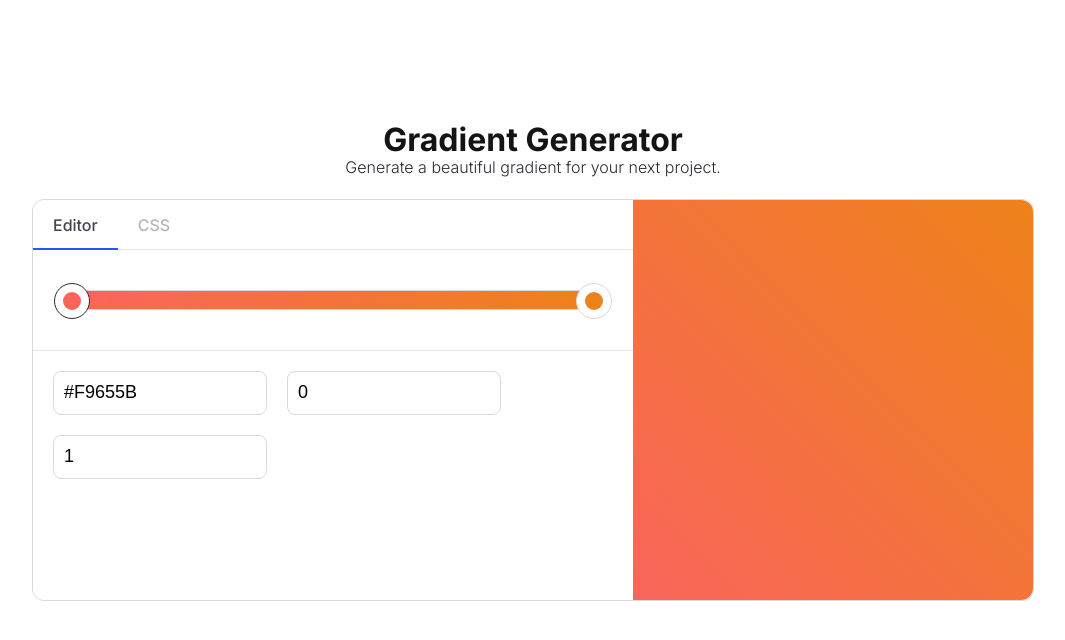
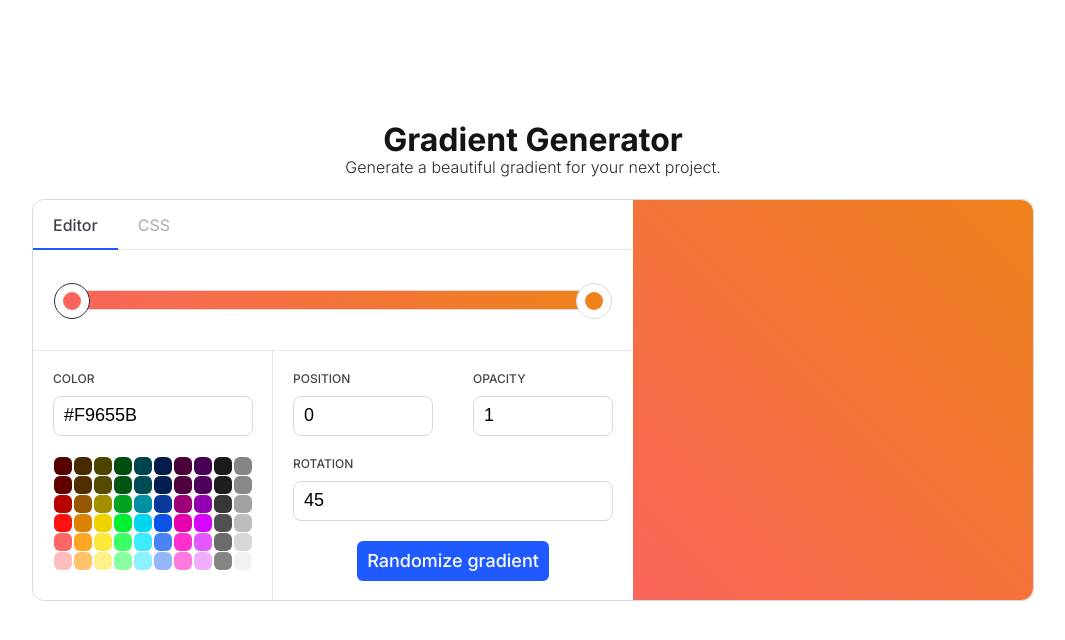
Before and after one commit to liskapolarni/gradient-generator, a Vue app: page / in a window 1280 px wide. Shown: the top 640 px of the page, without its empty margins (107-1172 px from the left). Built offline with nearby package versions, Linux system fonts and the light colour scheme.

Commit message:
added a basic color picker, new colors get the average color of their neighbours

```diff
--- a/package.json
+++ b/package.json
@@ -7,11 +7,13 @@
     "build": "vue-cli-service build"
   },
   "dependencies": {
+    "color": "^3.1.3",
     "core-js": "^3.6.5",
     "vue": "^3.0.0",
     "vue-code-highlight": "^0.7.8"
   },
   "devDependencies": {
+    "@types/color": "^3.0.1",
     "@vue/cli-plugin-babel": "~4.5.0",
     "@vue/cli-service": "~4.5.0",
     "@vue/compiler-sfc": "^3.0.0",
--- /dev/null
+++ b/src/components/ColorPicker.vue
@@ -0,0 +1,104 @@
+<template>
+    <div id="color-picker">
+        <slot></slot>
+
+        <div id="colors" class="ml-20 mt-20">
+            <div class="color-column" v-for="colorType in colors" :key="colorType">
+                <div class="color"
+                    v-for="color in defaultColors[colorType]"
+                    :style="{ backgroundColor: color }"
+                    @click="setColor(color)"
+                    :key="color">
+                </div>
+            </div>
+        </div>
+    </div>
+</template>
+
+<script>
+export default {
+    data() {
+        return {
+            defaultColors: {
+                red: ['#570100'],
+                orange: ['#472a00'],
+                yellow: ['#4d4400'],
+                green: ['#004d10'],
+                cyan: ['#00454d'],
+                blue: ['#041b4a'],
+                magenta: ['#4a0038'],
+                purple: ['#460054'],
+                black: ['#1a1a1a'],
+                white: ['#858585']
+            }
+        }
+    },
+    methods: {
+        setColor(color) {
+            this.$emit('set-color', color)
+        }
+    },
+    computed: {
+        colors() {
+            return Object.keys(this.defaultColors)
+        }
+    },
+    mounted() {
+        const Color = require('color')
+
+        this.colors.forEach((color) => {
+            const base = Color.rgb(this.defaultColors[color][0])
+            for (let i in [...Array(5)]) {
+                const multiplier = color == 'white' ? 0.02 : 0.1
+                const modified = base.lighten((i+1)*multiplier)
+                this.defaultColors[color].push(modified.hex())
+            }
+        })
+    }
+}
+</script>
+
+<style lang="scss">
+@import "../sass/_variables.scss";
+
+#color-picker {
+    position: relative;
+    display: inline-block;
+    height: 250px;
+    width: 240px;
+    box-sizing: border-box;
+    border-right: 1px solid $light-200;
+}
+
+#colors {
+    width: 200px;
+    height: 120px;
+
+    .color-column {
+        display: inline-block;
+        vertical-align: top;
+        height: 120px;
+        width: 20px;
+    }
+
+    .color {
+        width: 18px;
+        height: 18px;
+        margin: 1px 0 0 1px;
+        cursor: pointer;
+        transition: all 0.1s ease;
+        box-sizing: border-box;
+        border-radius: 6px;
+
+        &:hover {
+            transform: scale(1.1);
+            box-shadow: 2px 2px 32px rgba($dark-300, 0.2);
+            border: 1px solid $dark-100;
+        }
+
+        &:active {
+            transform: scale(1.05);
+        }
+    }
+}
+</style>
--- a/src/components/GradientGenerator.vue
+++ b/src/components/GradientGenerator.vue
@@ -8,7 +8,8 @@
                 :gradient-colors="gradientColors"
                 :selected-color="selectedColor"
                 :gradient-style="getStyle"
-                @update="updateGradient"
+                :rotation="rotation"
+                @update="update"
                 @select-color="selectColor"
                 @set-color-props="setColorProps"
                 @new-color="newColor" />
@@ -31,8 +32,8 @@ export default {
     data() {
         return {
             gradientColors: [
-                { hex: '#F9655B', position: 0, opacity: 1 },
-                { hex: '#EE821A', position: 100, opacity: 1 }
+                { id: 0, hex: '#F9655B', position: 0, opacity: 1 },
+                { id: 1, hex: '#EE821A', position: 100, opacity: 1 }
             ],
             selectedColor: 0,
             rotation: 45,
@@ -40,11 +41,13 @@ export default {
         }
     },
     methods: {
-        updateGradient(colorObject) {
-            this.gradientColors[this.selectedColor] = {...colorObject}
+        update(colorObject, rotation) {
+            const index = this.gradientColors.indexOf(this.gradientColors.find(object => object.id == colorObject.id))
+            this.gradientColors[index] = {...colorObject}
+            this.rotation = rotation
         },
-        selectColor(color) {
-            this.selectedColor = this.gradientColors.findIndex(object => object.hex == color)
+        selectColor(id) {
+            this.selectedColor = id
         },
         getStyle({ rotate, customRotation }) {
             const colors = this.gradientColors.map(color => `${color.hex} ${color.position}%`).join(", ")
@@ -53,18 +56,79 @@ export default {
             return `linear-gradient(${rotation}deg, ${colors})`
         },
         setColorProps(props) {
-            this.gradientColors[props.id] = {
-                hex: props.hex,
-                position: props.position,
-                opacity: props.opacity
+            for (let object of this.gradientColors) {
+                if (object.id == props.id) {
+                    Object.assign(object, {
+                        hex: props.hex,
+                        position: props.position,
+                        opacity: props.opacity
+                    })
+                }
             }
         },
         newColor(position) {
+            const Color = require('color')
+
             this.gradientColors.push({
+                id: this.gradientColors.length,
                 hex: '#ffffff',
                 position: position,
                 opacity: 1
             })
+
+            this.sortColors()
+
+            const index = this.gradientColors.indexOf(this.gradientColors.find(object => object.id == this.gradientColors.length-1))
+            let beforeColor, afterColor
+
+            if (index > 0) {
+                const {hex, position} = this.gradientColors[index-1]
+                beforeColor = { hex: hex, rgb: Color.rgb(hex).color, position: position }
+            }
+
+            if (index < this.gradientColors.length-1) {
+                const {hex, position} = this.gradientColors[index+1]
+                afterColor = { hex: hex, rgb: Color.rgb(hex).color, position: position }
+            }
+
+            let mixedColor
+            if (beforeColor && afterColor) {
+                const averageRGB = [...Array(3).keys()].map(index => (beforeColor.rgb[index]+afterColor.rgb[index])/2)
+                const averageColor = Color.rgb(averageRGB).hex()
+
+                mixedColor = averageColor
+            } else if (beforeColor) {
+                mixedColor = beforeColor.hex
+            } else {
+                mixedColor = afterColor.hex
+            }
+
+            Object.assign(this.gradientColors[index], {
+                hex: mixedColor
+            })
+        },
+        sortColors() {
+            const positions = this.gradientColors.map((object) => object.position)
+            let appearTwice = 0
+
+            for (let position of positions) {
+                const appearTimes = positions.filter(item => item == position).length
+                if (appearTimes > 1) {
+                    appearTwice += 1
+                }
+            }
+
+            if (appearTwice == 0) {
+                this.gradientColors.sort((a,b) => a.position - b.position)
+            }
+        }
+    },
+    watch: {
+        gradientColors: {
+            handler: function() {
+                this.sortColors()
+            },
+            deep: true
         }
     }
 }
--- a/src/components/Properties.vue
+++ b/src/components/Properties.vue
@@ -11,12 +11,36 @@
                 @select-color="selectColor"
                 @set-color-props="setColorProps"
                 @new-color="newColor" />
-            <input type="text" class="ml-20 mt-20 pl-10"
-                @keyup="update" v-model="input.hex" />
-            <input type="text" class="ml-20 mt-20 pl-10"
-                @keyup="update" v-model="input.position" />
-            <input type="text" class="ml-20 mt-20 pl-10"
-                @keyup="update" v-model="input.opacity" />
+
+            <ColorPicker @set-color="setColor">
+                <div class="input-box w-240 mt-20">
+                    <label for="color">COLOR</label>
+                    <input type="text" class="ml-20 mt-20 pl-10" name="color"
+                        @keyup="update" v-model="input.hex" />
+                </div>
+            </ColorPicker>
+
+            <div id="inputs">
+                <div class="input-box halfwidth mt-20">
+                    <label for="position">POSITION</label>
+                    <input type="text" name="position"
+                        @keyup="update" v-model="input.position" />
+                </div>
+
+                <div class="input-box halfwidth mt-20">
+                    <label for="opacity">OPACITY</label>
+                    <input type="text" name="opacity"
+                        @keyup="update" v-model="input.opacity" />
+                </div>
+
+                <div class="input-box fullwidth mt-20">
+                    <label for="rotation">ROTATION</label>
+                    <input type="text" name="rotation"
+                        @keyup="update" v-model="inputRotation" />
+                </div>
+
+                <div class="btn blue relative-center mt-20">Randomize gradient</div>
+            </div>
         </div>
         <div v-else-if="selectedTab == 'CSS'">
             <CodeSnippet :gradient-style="gradientStyle" />
@@ -27,30 +51,33 @@
 <script>
 import TabsSwitcher from './TabsSwitcher.vue'
 import VisualizationLine from './VisualizationLine.vue'
+import ColorPicker from './ColorPicker.vue'
 import CodeSnippet from './CodeSnippet.vue'
 
 export default {
     components: {
         TabsSwitcher,
         VisualizationLine,
+        ColorPicker,
         CodeSnippet
     },
-    props: ['gradient-colors', 'selected-color', 'gradient-style'],
+    props: ['gradient-colors', 'selected-color', 'gradient-style', 'rotation'],
     data() {
         return {
             selectedTab: 'Editor',
-            input: {...this.gradientColors[this.selectedColor]}
+            input: {...this.gradientColors.find(object => object.id == this.selectedColor)},
+            inputRotation: this.rotation
         }
     },
     methods: {
         selectTab(name) {
             this.selectedTab = name
         },
-        selectColor(color) {
-            this.$emit('select-color', color)
+        selectColor(id) {
+            this.$emit('select-color', id)
         },
         update() {
-            this.$emit('update', this.input)
+            this.$emit('update', this.input, this.inputRotation)
         },
         setColorProps(props) {
             this.$emit('set-color-props', {
@@ -62,17 +89,30 @@ export default {
         },
         newColor(position) {
             this.$emit('new-color', position)
+        },
+        setColor(color) {
+            this.setColorProps({
+                id: this.selectedColor,
+                hex: color,
+                position: this.colorObject.position,
+                opacity: this.colorObject.opacity
+            })
         }
     },
     watch: {
         selectedColor() {
-            this.input = {...this.gradientColors[this.selectedColor]}
+            this.input = {...this.colorObject}
         },
         gradientColors: {
             handler: function() {
-                this.input = {...this.gradientColors[this.selectedColor]}
+                this.input = {...this.colorObject}
             },
             deep: true
+        }
+    },
+    computed: {
+        colorObject() {
+            return this.gradientColors.find(object => object.id == this.selectedColor)
         }
     }
 }
@@ -94,5 +134,42 @@ input[type=text] {
     border-radius: 8px;
     border: 1px solid $light-300;
     font-size: 18px;
+    box-sizing: border-box;
+}
+
+#inputs {
+    display: inline-block;
+    vertical-align: top;
+    height: 250px;
+    width: 360px;
+
+    .fullwidth {
+        width: 360px;
+    }
+
+    .halfwidth {
+        width: 180px;
+    }
+}
+
+.input-box {
+    display: inline-block;
+
+    input {
+        width: calc(100% - 40px);
+        margin: 25px 0 0 20px;
+        padding-left: 10px;
+    }
+}
+
+.w-240 {
+    width: 240px;
+}
+
+label {
+    position: absolute;
+    padding-left: 20px;
+    color: $dark-100;
+    font-size: 12px;
 }
 </style>
--- a/src/components/VisualizationLine.vue
+++ b/src/components/VisualizationLine.vue
@@ -20,9 +20,9 @@
         <div class="color-point border-l300 pointer"
           v-for="(color, index) in gradientColors"
           :key="index"
-          :class="{ selected: gradientColors[selectedColor].hex == color.hex }"
+          :class="{ selected: color.id == selectedColor }"
           :style="getMargin(color.position)"
-          @mousedown="startMoving(color.hex, index)">
+          @mousedown="startMoving(color.id)">
 
           <div class="inside-color absolute-center"
             :style="{ backgroundColor: color.hex }"></div>
@@ -58,12 +58,13 @@ export default {
         left: `calc(${position}% - 18px)`
       }
     },
-    startMoving(color, index) {
+    startMoving(id) {
       this.hideNewPoint = true
-      this.$emit('select-color', color)
+      const colorObject = this.gradientColors.find((object) => object.id == id)
+      this.$emit('select-color', colorObject.id)
 
       Object.assign(this.mouse, {
-        selected: index,
+        selected: this.selectedColor,
         pressed: {
           left: true,
           right: this.mouse.pressed.right
@@ -87,12 +88,14 @@ export default {
         this.mouse.x = positionX
       }
 
+      const colorPosition = Math.round(this.mouse.x/(this.$refs.line.clientWidth/100))
+
       if (this.mouse.selected !== null) {
-        const { hex, opacity } = this.gradientColors[this.mouse.selected]
+        const { hex, opacity, id } = this.gradientColors.find((object) => object.id == this.selectedColor)
         this.$emit('set-color-props', {
-          id: this.mouse.selected,
+          id: id,
           hex: hex,
-          position: Math.round(this.mouse.x/(this.$refs.line.clientWidth/100)),
+          position: colorPosition,
           opacity: opacity
         })
       }
--- a/src/sass/_classes.scss
+++ b/src/sass/_classes.scss
@@ -1,10 +1,16 @@
-@import "./variables.scss";
+@import "./_variables.scss";
 
 .absolute-center {
     position: absolute;
     left: 50%;
     top: 50%;
     transform: translateX(-50%) translateY(-50%);
+}
+
+.relative-center {
+    position: relative;
+    display: block;
+    margin: 0 auto;
 }
 
 .border-l300 {
@@ -38,3 +44,39 @@ $box-model: margin, padding;
         }
     }
 }
+
+.btn {
+    width: fit-content;
+    height: 40px;
+    padding: 0 10px 0 10px;
+    border-radius: 6px;
+    font-size: 18px;
+    line-height: 40px;
+    text-align: center;
+    color: $light-100;
+    cursor: pointer;
+
+    &.blue {
+        background-color: $primary;
+
+        &:hover {
+            background-color: darken($primary, 10%);
+        }
+
+        &:active {
+            background-color: darken($primary, 15%);
+        }
+    }
+
+    &.red {
+        background-color: $red;
+
+        &:hover {
+            background-color: darken($red, 10%);
+        }
+
+        &:active {
+            background-color: darken($red, 15%);
+        }
+    }
+}
```
Also changed, not shown: 1 other file (tests, documents, lock files or other folders).
